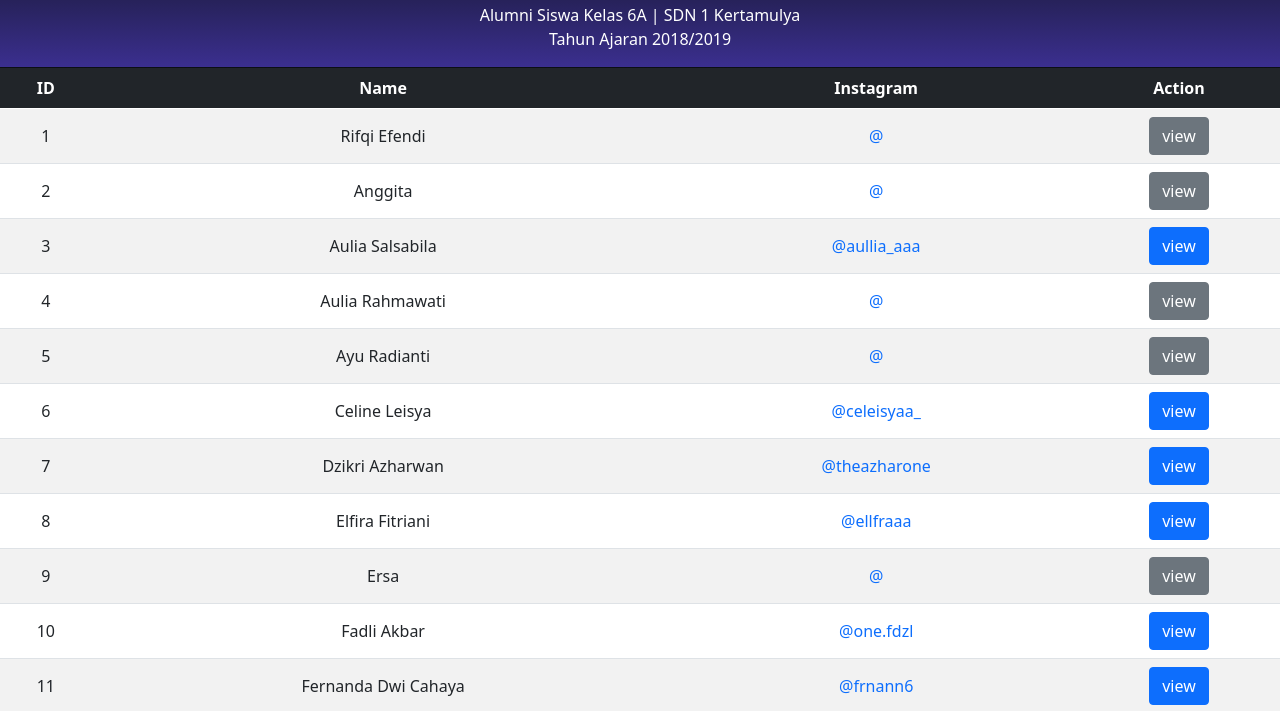
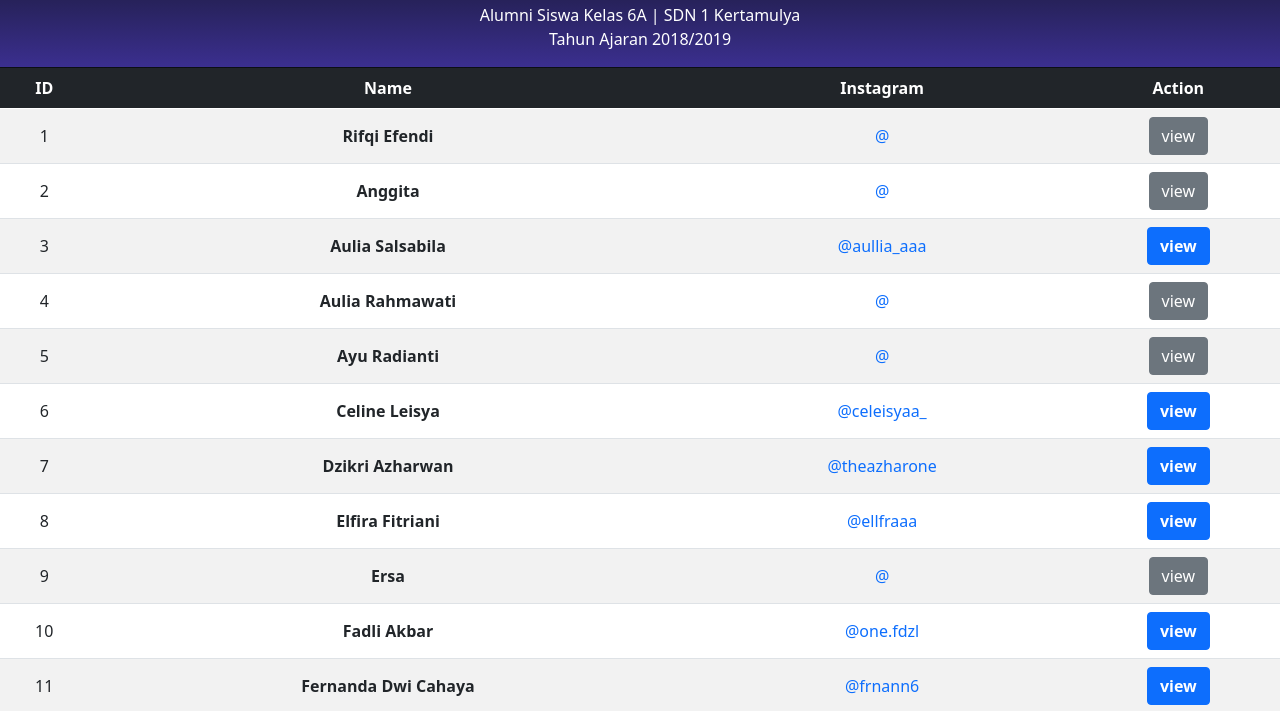
Before and after one commit to frnann6/alumni-6a, a plain HTML site: page siswa.html in a window 1280 px wide. Shown: the part 85-796 px from the top of the page. Drawn offline with nearby package versions, Linux system fonts and the light colour scheme.

Commit message:
style: bold font in name column

```diff
--- a/siswa.html
+++ b/siswa.html
@@ -37,7 +37,7 @@
                         <template x-for="item in items" :key="item.id">
                             <tr>
                                 <td x-text="item.id"></td>
-                                <td x-text="item.name"></td>
+                                <td x-text="item.name" class="fw-bold"></td>
                                 <td>
                                     <span class="text-primary">
                                         @<span x-text="item.instagram"></span>
@@ -47,7 +47,7 @@
                                     <template x-if="item.instagram">
                                         <a :href="`https://instagram.com/${item.instagram}`" target="_blank"
                                             class="btn btn-primary text-decoration-none">
-                                            view
+                                            <span class="fw-bold">view</span>
                                         </a>
                                     </template>
                                     <template x-if="!item.instagram">
```
